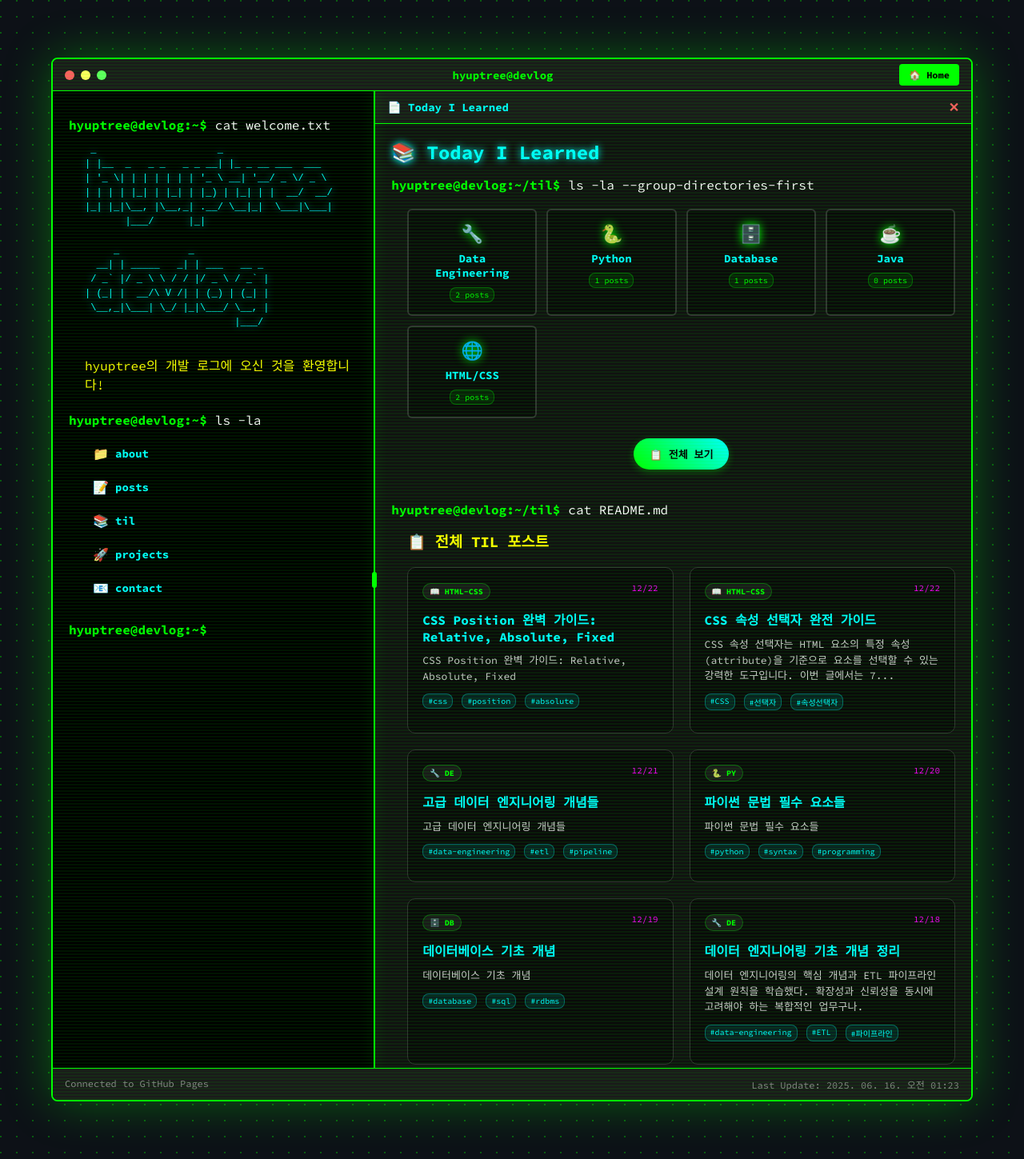
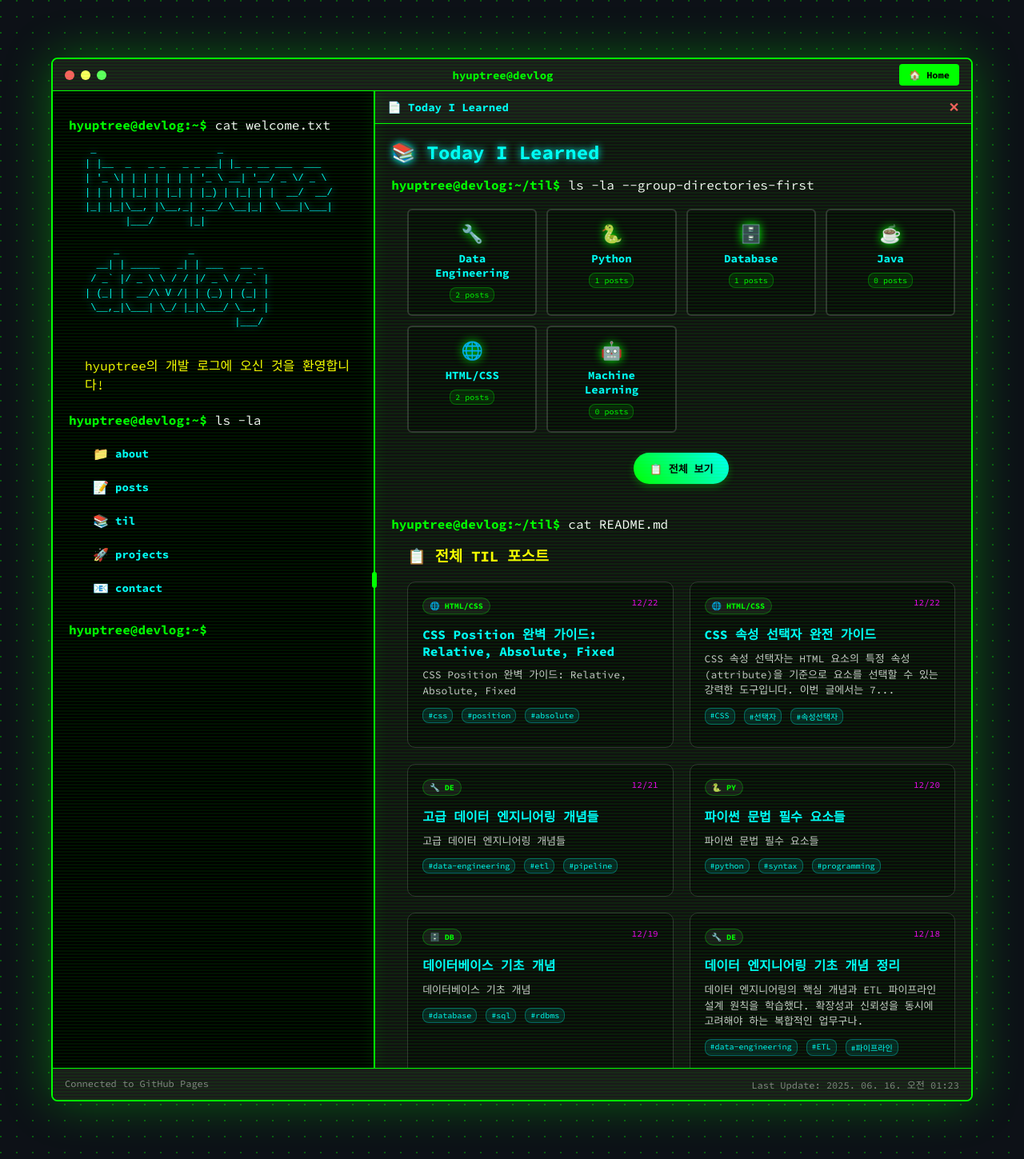
Before and after one commit to HyupTree/HyupTree.github.io, a Jekyll site: the page built from pages/til.html, in a window 1280 px wide. Shown: the whole page at 80% size. Built offline with Jekyll 4.4.1, drawn with Linux system fonts in a browser that asks for light colours; nearby versions of some CDN libraries.

Commit message:
TIL에 머신러닝 카테고리 추가

```diff
--- a/pages/til.html
+++ b/pages/til.html
@@ -60,6 +60,16 @@ permalink: /til/
                 {{ htmlcss_count }} posts
             </span>
         </div>
+
+        <!-- 머신러닝 카테고리 -->
+        <div class="til-category-card" data-category="machine-learning">
+            <div class="category-icon">🤖</div>
+            <h3>Machine Learning</h3>
+            <span class="category-count">
+                {% assign ml_count = site.til | where: "category", "machine-learning" | size %}
+                {{ ml_count }} posts
+            </span>
+        </div>
     </div>
 
     <!-- 전체 보기 버튼 -->
@@ -93,6 +103,10 @@ permalink: /til/
                                 🐍 PY
                               {% when 'java' %}
                                 ☕ JAVA
+                              {% when 'html-css' %}
+                                🌐 HTML/CSS
+                              {% when 'machine-learning' %}
+                                🤖 ML
                               {% else %}
                                 📖 {{ til.category | upcase }}
                             {% endcase %}
@@ -260,6 +274,36 @@ permalink: /til/
                 {% endif %}
             </div>
         </div>
+
+        <!-- 머신러닝 포스트 -->
+        <div id="machine-learning-posts" class="posts-container">
+            <h3>🤖 머신러닝</h3>
+            <div class="posts-grid">
+                {% assign ml_posts = site.til | where: "category", "machine-learning" | sort: 'date' | reverse %}
+                {% if ml_posts.size > 0 %}
+                    {% for til in ml_posts %}
+                    <div class="til-post-card">
+                        <div class="post-header">
+                            <div class="post-category">🤖 MACHINE-LEARNING</div>
+                            <div class="post-date">{{ til.date | date: "%m/%d" }}</div>
+                        </div>
+                        <h4><a href="{{ til.url | relative_url }}">{{ til.title }}</a></h4>
+                        <p>{{ til.excerpt | strip_html | truncate: 80 }}</p>
+                        <div class="post-tags">
+                            {% for tag in til.tags limit:3 %}
+                            <span class="tag">#{{ tag }}</span>
+                            {% endfor %}
+                        </div>
+                    </div>
+                    {% endfor %}
+                {% else %}
+                    <div class="empty-category">
+                        <p>아직 머신러닝 관련 TIL이 없습니다.</p>
+                        <small>새로운 학습 내용을 추가해보세요!</small>
+                    </div>
+                {% endif %}
+            </div>
+        </div>
     </div>
 </div>
 
```
